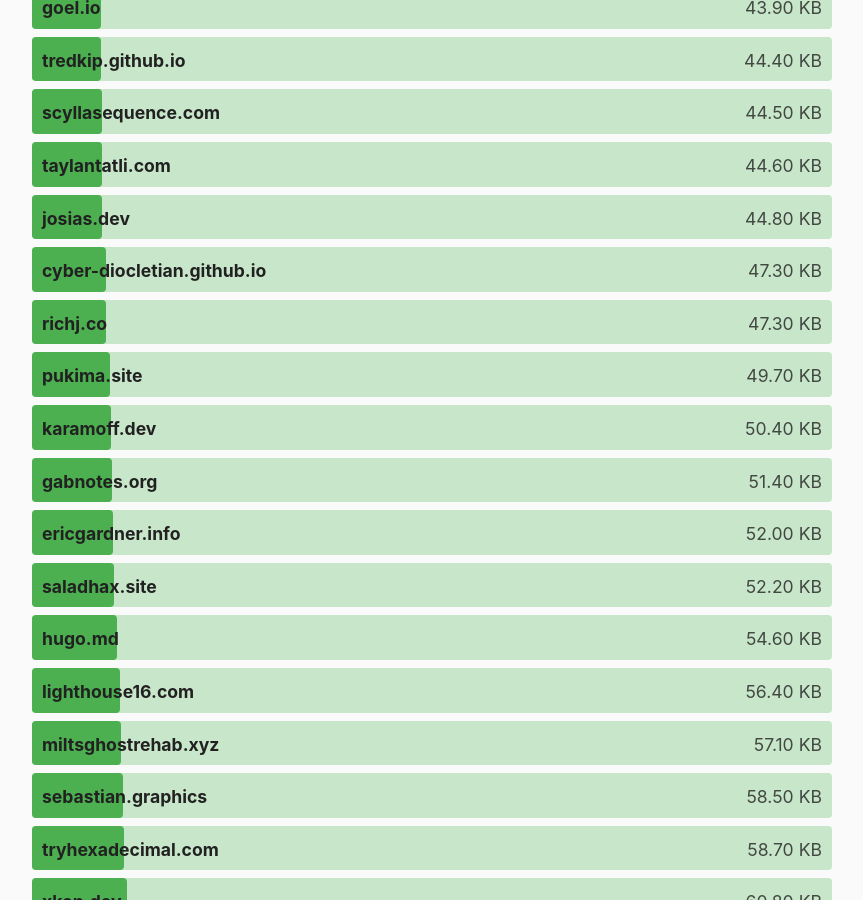
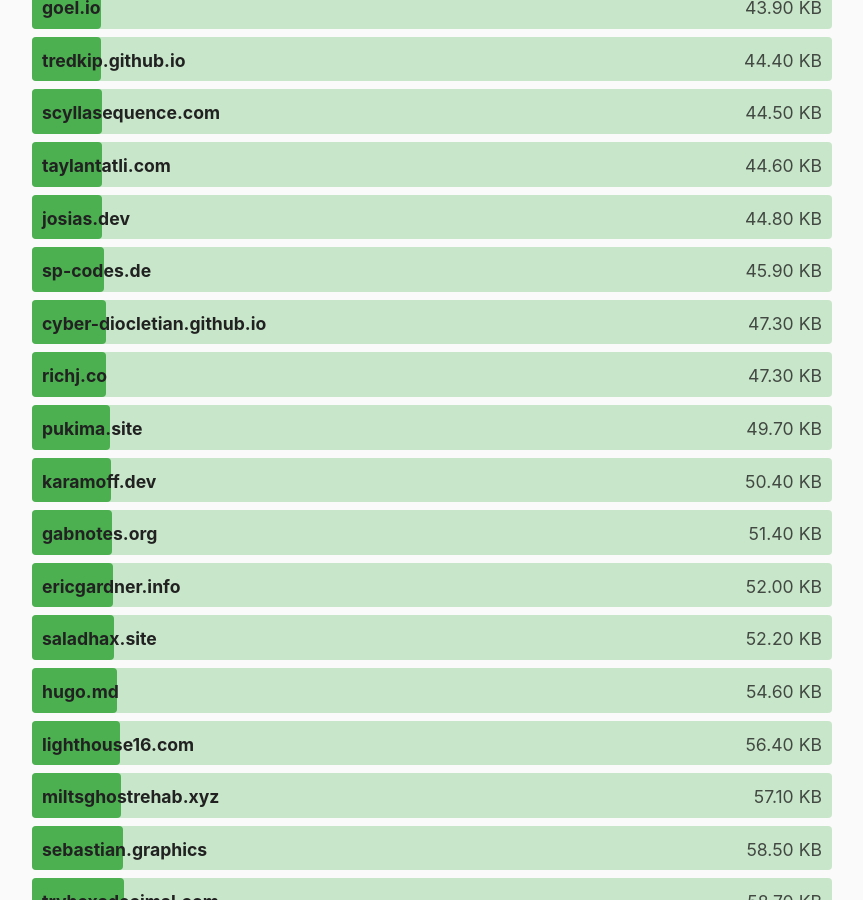
Before and after one commit to kevquirk/512kb.club, a Jekyll site: the page built from index.md, in a window 1280 px wide and 900 px high, scrolled down 7614 px. Shown: the whole window, without its empty margins (208-1071 px from the left). Built offline with Jekyll 4.4.1, drawn with Linux system fonts in a browser that asks for light colours.

Commit message:
added sp-codes.de

```diff
--- a/_data/sites.yml
+++ b/_data/sites.yml
@@ -1153,6 +1153,11 @@
   size: 34.2
   last_checked: 2021-05-23
 
+- domain: sp-codes.de
+  url: https://sp-codes.de/
+  size: 45.9
+  last_checked: 2021-06-16
+
 - domain: spool-five.com
   url: https://spool-five.com/
   size: 6.6
```
